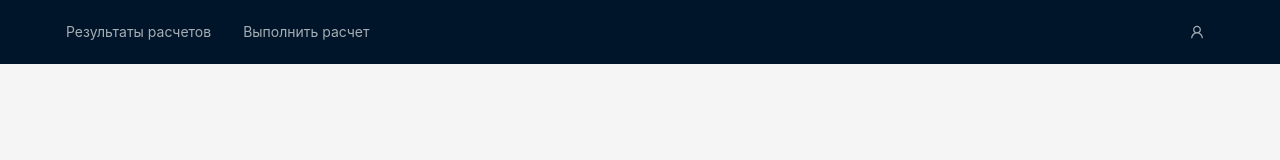
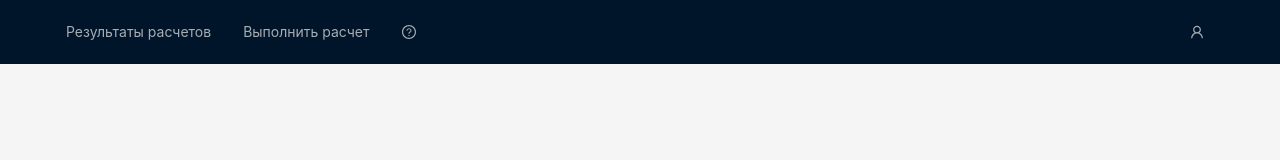
Before and after one commit to SukhovEgor/Diploma_frontend, a React (Create React App) app: page /users in a window 1280 px wide. Shown: the top 160 px of the page. Built offline with nearby package versions, Linux system fonts and the light colour scheme.

Commit message:
Download file info

```diff
--- a/src/components/MainProb/ResultsProb/ResultsProb.module.css
+++ b/src/components/MainProb/ResultsProb/ResultsProb.module.css
@@ -32,9 +32,6 @@
 .table{
     display: grid;
     grid-template-columns: 1fr 1fr;
-    height: 35vh;
-    padding-bottom: 10px;
-    margin-bottom: 10px;
 }
 
 .info {
--- a/src/components/NavMenu/NavMenu.jsx
+++ b/src/components/NavMenu/NavMenu.jsx
@@ -2,7 +2,8 @@ import React, { useEffect, useState } from 'react';
 import { Link } from 'react-router-dom';
 import { NavLink } from 'react-router-dom';
 import { Menu } from 'antd';
-import { MenuOutlined, UserOutlined, LogoutOutlined } from '@ant-design/icons';
+import InfoFile from './../../../public/fileInfo.pdf'
+import { MenuOutlined, UserOutlined, LogoutOutlined, QuestionCircleOutlined } from '@ant-design/icons';
 import { useSelector } from 'react-redux';
 
 
@@ -20,6 +21,9 @@ const NavMenu = () => {
         }
     };
 
+    const downloadInfo = () => {
+
+    }
     return (
         <Menu theme="dark" mode="horizontal" defaultSelectedKeys={['home']} style={{
             display: 'flex',
@@ -32,10 +36,15 @@ const NavMenu = () => {
                 <NavLink tag={Link} className="text-white" to="/calculation" style={{ textDecoration: 'none' }}>Выполнить расчет</NavLink>
             </Menu.Item>
             <RequireAdmin>
-            <Menu.Item key="users" >
-                <NavLink tag={Link} className="text-white" to="/users" style={{ textDecoration: 'none' }}>Пользователи</NavLink>
-            </Menu.Item>
+                <Menu.Item key="users" >
+                    <NavLink tag={Link} className="text-white" to="/users" style={{ textDecoration: 'none' }}>Пользователи</NavLink>
+                </Menu.Item>
             </RequireAdmin>
+            <Menu.Item icon={
+                <a href={InfoFile} download={'Руководство пользователя.pdf'}>
+                    <QuestionCircleOutlined />
+                </a>
+            }/>
             <Menu.SubMenu title={localStorage.getItem('user')} icon={<UserOutlined />} style={{ float: 'right', marginLeft: 'auto' }}>
                 <Menu.Item icon={<LogoutOutlined />} >
                     <a onClick={logout} href='/'>Выйти</a>
```
Also changed, not shown: 2 other files (tests, documents, lock files or other folders).
